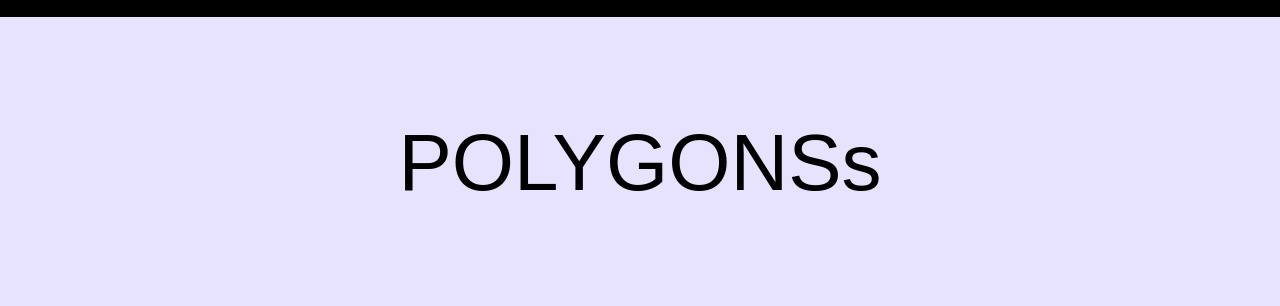
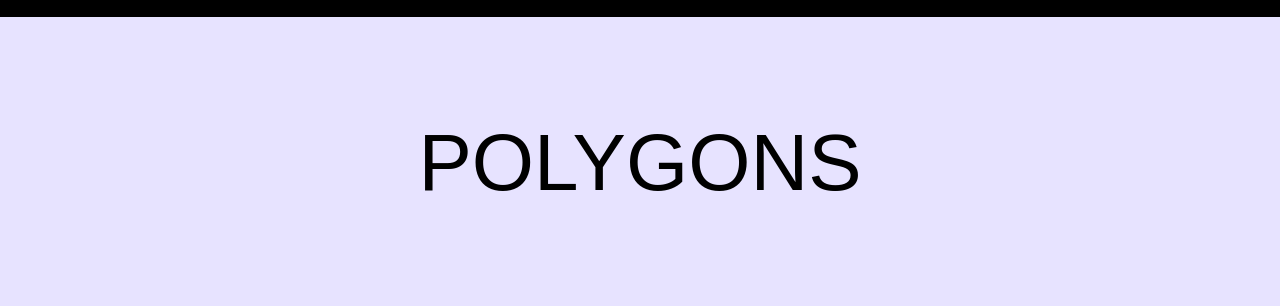
Before and after one commit to ivorapi/actividad-grupal-polygons, a plain HTML site: page index.html in a window 1280 px wide. Shown: the part 73-379 px from the top of the page. Drawn offline with Linux system fonts and the light colour scheme; grey boxes are pictures that could not be loaded.

Commit message:
Update index.html

```diff
--- a/index.html
+++ b/index.html
@@ -27,7 +27,7 @@
 </header>
 
 <main class="inicio">
-    <div class="titulo">POLYGONSs</div>
+    <div class="titulo">POLYGONS</div>
 
     <div class="contenedor_imagen"> <img class="imagen_portada" src="imagenes/logo/logo-polygon.gif" alt="imagen"></div>
 </main>
```
